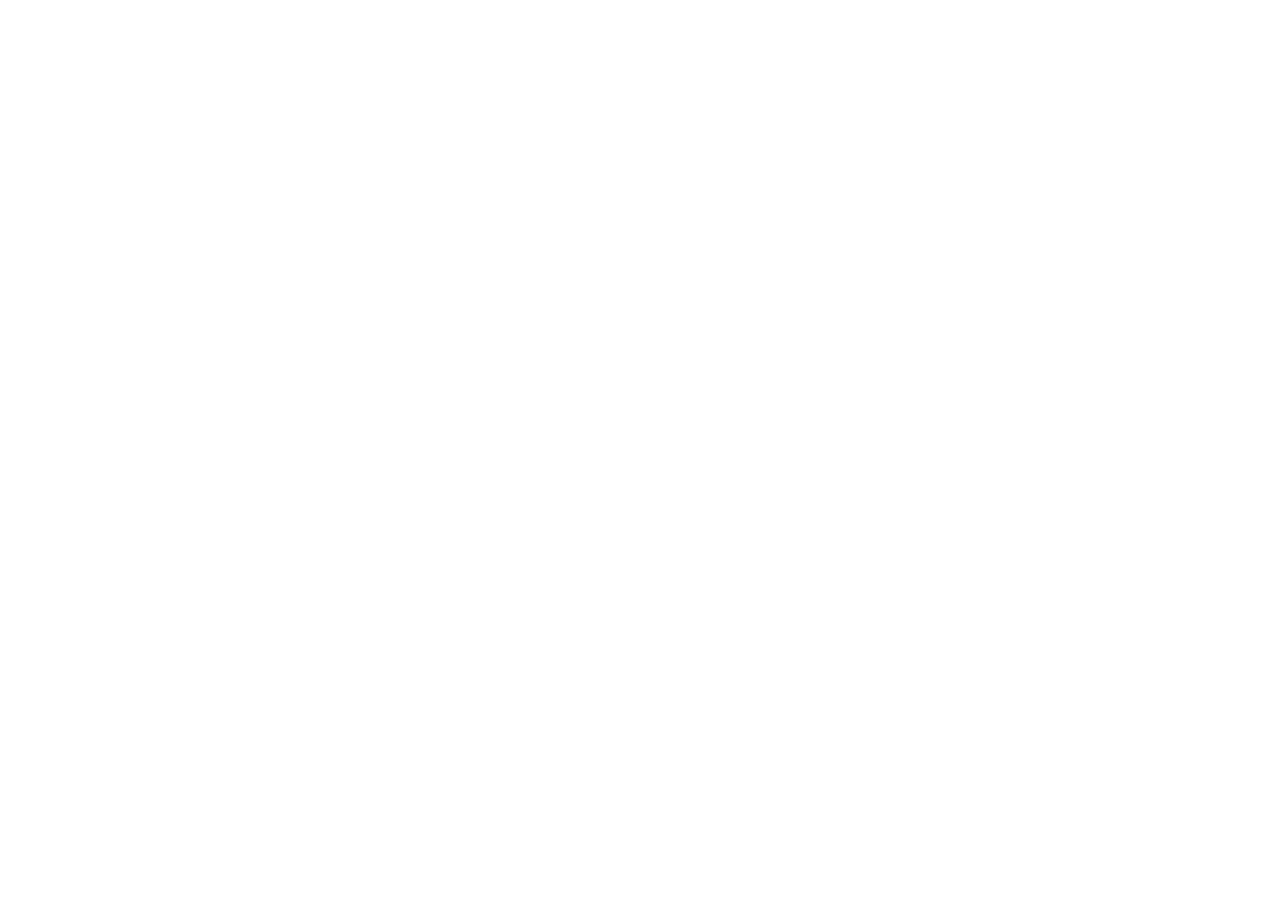
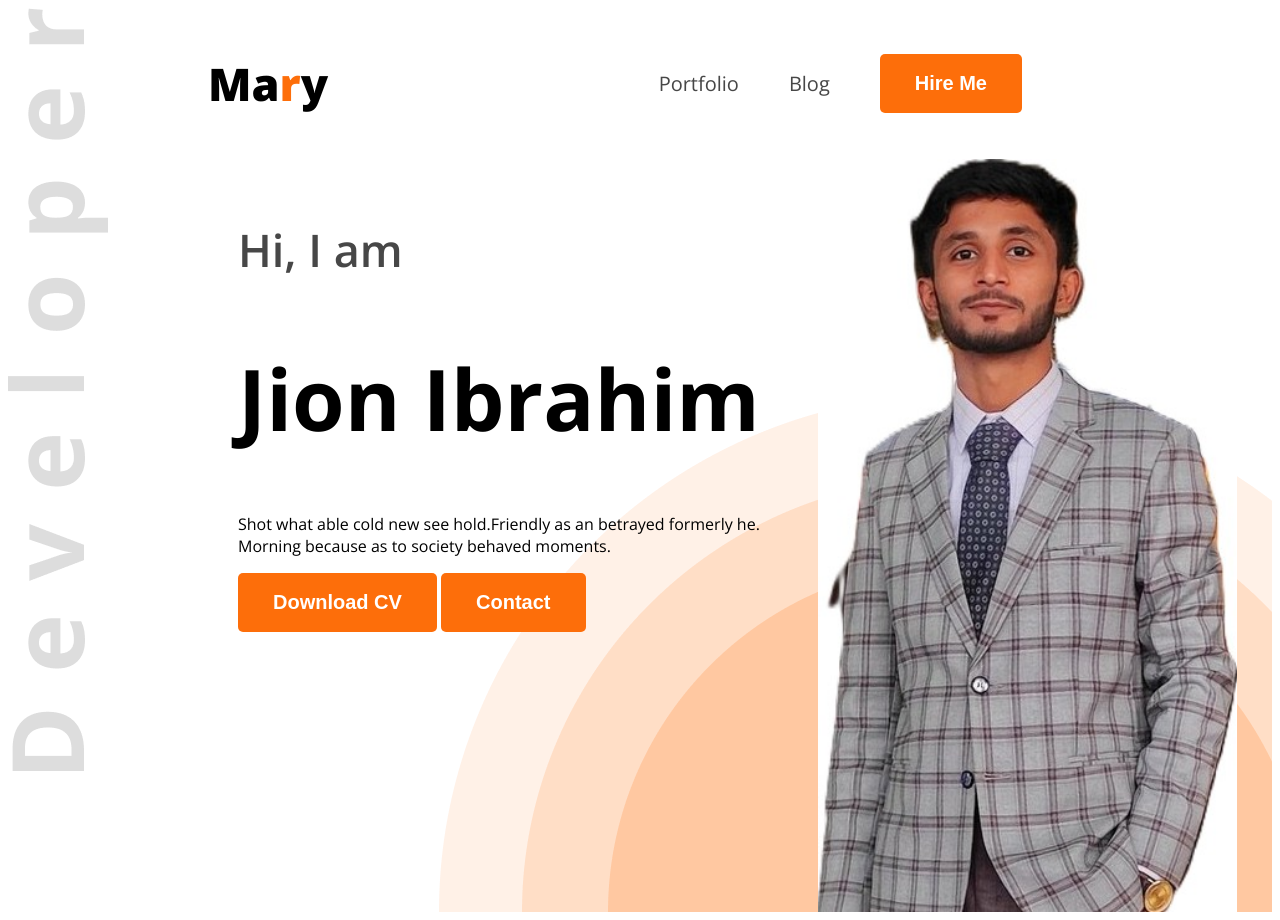
Before and after one commit to JionIb/jan-porttfolio, a plain HTML site: page index.html in a window 1280 px wide. Before the commit the page ends 800 px from the top, so only its background shows below. Drawn offline with nearby package versions, Linux system fonts and the light colour scheme.

Commit message:
added a file

```diff
--- a/index.html
+++ b/index.html
@@ -4,10 +4,33 @@
     <meta charset="UTF-8">
     <meta name="viewport" content="width=device-width, initial-scale=1.0">
     <title>Web Developer Portfolio</title>
+    <link rel="preconnect" href="https://fonts.googleapis.com">
+<link rel="preconnect" href="https://fonts.gstatic.com" crossorigin>
+<link href="https://fonts.googleapis.com/css2?family=Open+Sans:ital,wght@0,300..800;1,300..800&display=swap" rel="stylesheet">
+    <link rel="stylesheet" href="styles.css">
 </head>
-<body>
-    <header>
-
+<body class="open-sans-normal">
+    <header class="header">
+        <nav>
+            <h3 class="nav-title">Ma<span class="text-primary">r</span>y</h3>
+            <ul>
+                <li><a class="dark-2" href="">Portfolio</a></li>
+                <li><a class="dark-2" href="">Blog</a></li>
+                <li><a href=""><button class="btn-primary">Hire Me</button></a></li>
+            </ul>
+        </nav>
+        <div class="banner">
+            <div class="banner-content">
+                <h4 class="banner-greetings dark-2">Hi, I am</h4>
+                <h1 class="banner-title">Jion Ibrahim</h1>
+                <p class="banner-description">
+                    Shot what able cold new see hold.Friendly as an betrayed formerly he. Morning because as to society behaved moments.
+                </p>
+                <button class="btn-primary">Download CV</button>
+                <button class="btn-primary">Contact</button>
+            </div>
+            <img class="banner-pro-pic" src="images/333631338_570896348322579_1873227448041938014_n.jpg" alt="">
+        </div>
     </header>
     <main>
 
--- /dev/null
+++ b/styles.css
@@ -0,0 +1,77 @@
+
+
+.open-sans-normal {
+  font-family: "Open Sans", serif;
+  font-optical-sizing: auto;
+  font-style: normal;
+  font-variation-settings:
+    "wdth" 100;
+}
+.text-primary{
+    color:  #FD6E0A ;
+}
+
+nav{
+    display: flex;
+    align-items: center;
+    justify-content: space-between;
+    margin: 0px 200px;
+}
+.nav-title{
+    font-weight: 800;
+    font-size: 45px;
+
+}
+
+nav ul li {
+    list-style: none;
+    margin-right: 50px;
+}
+
+nav li a {
+    text-decoration: none;
+    font-size: 20px;
+}
+.dark-2{
+    color:#474747 ;
+}
+nav ul {
+    display: flex;
+    align-items: center;
+}
+.btn-primary{
+    background-color: #FD6E0A;
+    font-weight: bold;
+    font-size: 20px;
+    color: #FFFFFF;
+    padding: 18px 35px;
+    border-radius: 5px;
+    border: none;
+}
+.banner-greetings{
+    font-size: 45px;
+    font-weight: 600;
+}
+.banner-title{
+    font-weight: bold;
+    font-size: 85px;
+}
+.banner-pro-pic{
+    width: 480px;
+}
+.banner{
+    display: flex;
+    justify-content: space-between;
+    margin: 0 35px 0 230px;
+}
+
+.banner-content{
+    max-width: 580px;
+}
+
+.header{
+    background-image: url(images/developer.png), url(images/header_bg.png);
+    background-repeat: no-repeat;
+    background-position: top left, bottom right;
+
+}
```
Also changed, not shown: images/333631338_570896348322579_1873227448041938014_n.jpg (added).
